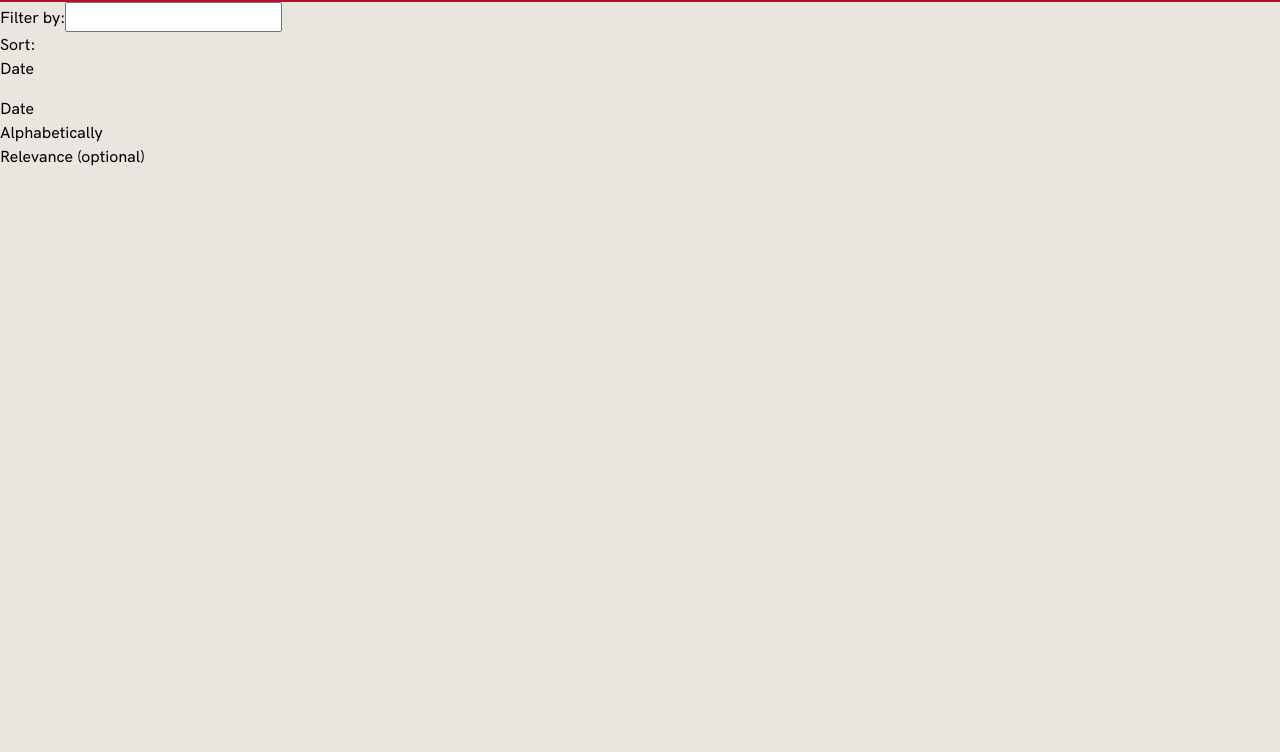
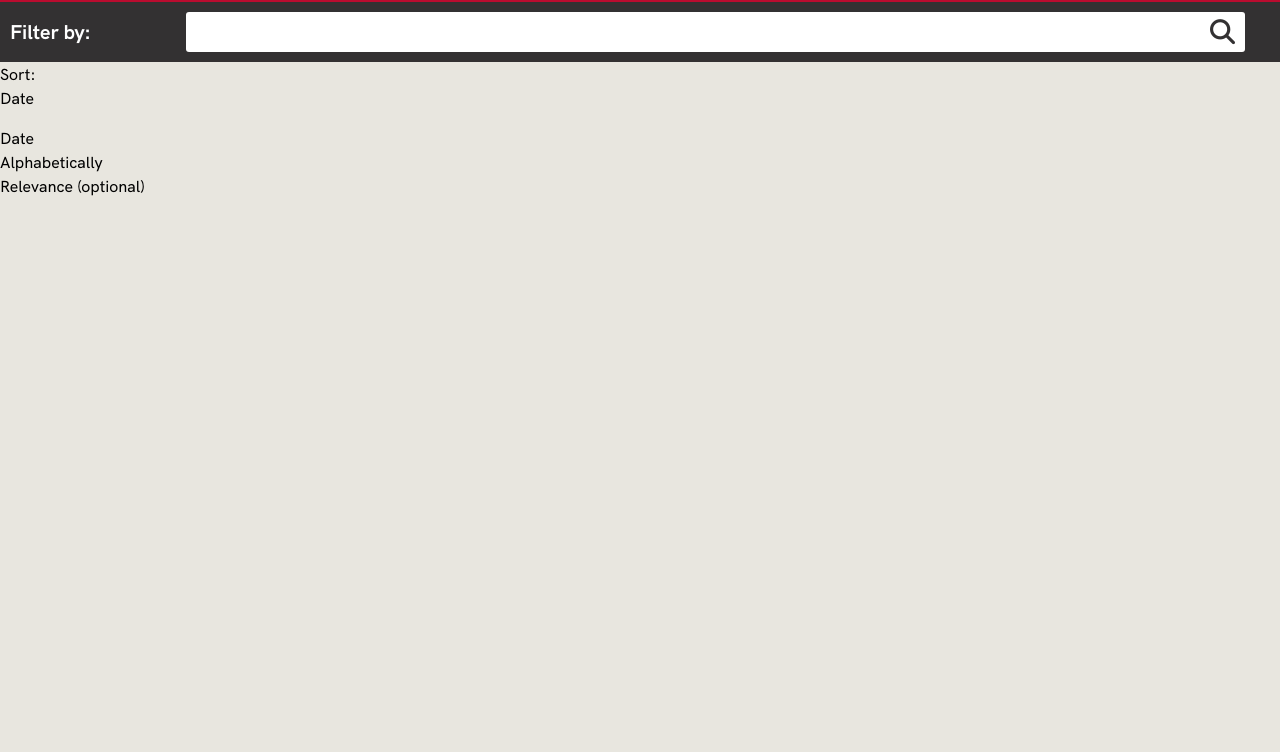
Before and after one commit to jcoszig/oceanographicdata, a React app: page / in a window 1280 px wide. Shown: the part 48-800 px from the top of the page. Built offline with nearby package versions, Linux system fonts and the light colour scheme.

Commit message:
header styling

```diff
--- a/src/components/Searchfilter.js
+++ b/src/components/Searchfilter.js
@@ -18,13 +18,15 @@ class SearchFilter extends Component {
   render() {
     return (
       <section className="searchbar-wrapper">
-        <label htmlFor="searchbar" className="searchbar-title">Filter by:</label>
+        <label htmlFor="searchbar" className="searchbar-title">
+          <h1>Filter by:</h1>
+        </label>
         <input type="search"
-          className=""
-          id=""
+          id="searchbar-input"
           name="searchbar"
           onChange={e => {this.handleChange(e.target.value)}}
           autoComplete="off"/>
+          <i class="fas fa-search"></i>
       </section>
     );
   }
--- a/src/styles/partials/_searchfilter.scss
+++ b/src/styles/partials/_searchfilter.scss
@@ -0,0 +1,43 @@
+.searchbar-wrapper {
+    display: flex;
+    height: 6rem;
+    padding: 0 1rem;
+    background: $grey;
+    color: $white;
+    #searchbar-input {
+        flex: 6;
+        width: 100%;
+        height: 4rem;
+        margin: 1rem 0;
+        border: 0;
+        border-radius: 3px;
+        background: $white;
+        font-size: 3rem;
+    }
+    .searchbar-title {
+        flex: 2;
+        @include tablet {
+            flex: 1;
+            font-size: 2rem;
+        }
+        h1 {
+            padding: 2rem 0;
+            font-size: 1.5rem;
+            @include tablet {
+                padding: 1.5rem 0;
+                font-size: 2rem;
+            }
+        }
+    }
+    .fa-search {
+        flex: 0;
+        position: relative;
+        right: 35px;
+        font-size: 2.5rem;
+        color: $grey;
+        @include centrechildren;
+    }
+    .searchbar-title, .fa-search {
+        height: 6rem;
+    }
+}
--- a/src/styles/partials/_variables.scss
+++ b/src/styles/partials/_variables.scss
@@ -18,6 +18,13 @@ $side-padding: 2rem;
 
 // Paths
 $fonts: '../../assets/fonts/';
+
+/* Mixins */
+@mixin centrechildren {
+    display: flex;
+    align-items: center;
+    justify-content: center;
+}
 
 // Standard media queries (mobile first)
 $tablet-width: 768px;
```
